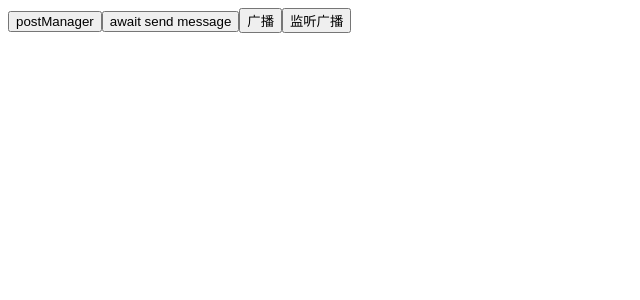
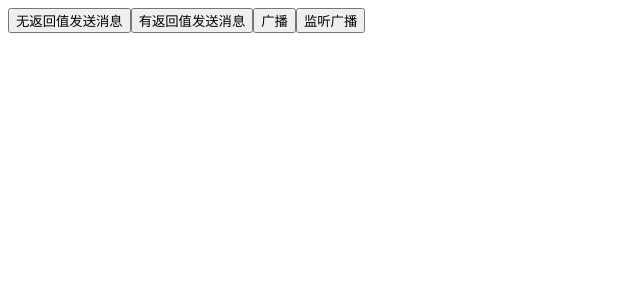
Before and after one commit to Mass001-he/workerManager, a React app: page / in a window 1280 px wide. Shown: the top 300 px of the page, without its empty margins (0-640 px from the left). Built offline with nearby package versions, Linux system fonts and the light colour scheme; the HTML template or start-up script is replaced by a standard one.

Commit message:
add sharedworker options

```diff
--- a/src/App.tsx
+++ b/src/App.tsx
@@ -1,7 +1,7 @@
 import { useEffect, useState } from 'react';
 import { Node } from './vertex/node';
 const sharedWorker = new SharedWorker(new URL('./worker.ts', import.meta.url), {
-  name: 'managerWorker',
+  name: 'vertexWorker',
 });
 
 const App = () => {
@@ -68,8 +68,8 @@ const App = () => {
   };
   return (
     <div>
-      <button onClick={postManager}>postManager</button>
-      <button onClick={sendMessage}>await send message</button>
+      <button onClick={postManager}>无返回值发送消息</button>
+      <button onClick={sendMessage}>有返回值发送消息 </button>
       <button onClick={broadcast}>广播</button>
       <button onClick={watchBroadcast}>监听广播</button>
     </div>
--- a/src/vertex/node/index.ts
+++ b/src/vertex/node/index.ts
@@ -59,7 +59,7 @@ export class Node {
   private tabIdCounter = new Counter();
   private options: NodeOptions;
 
-  static async create(sharedWorker: SharedWorker) {
+  static async create(sharedWorker: SharedWorker, options: NodeOptions = {}) {
     if (Node.instance) {
       return Node.instance;
     }
@@ -67,7 +67,7 @@ export class Node {
       return Node.instancePromise;
     }
     Node.instancePromise = new Promise<Node>((resolve) => {
-      const ins = new Node(sharedWorker);
+      const ins = new Node(sharedWorker, options);
       const handle = (e: any) => {
         const { type, data } = e.data as PayloadLike;
         if (
```
